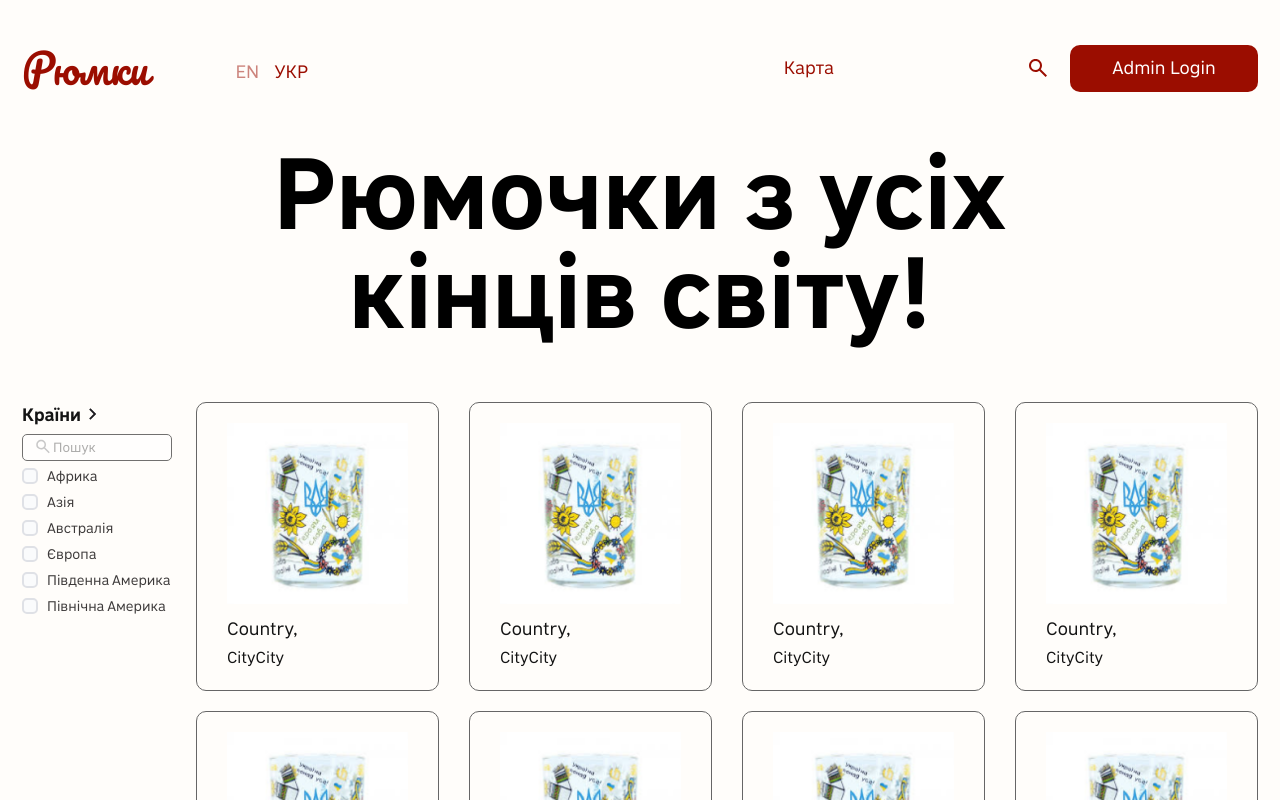
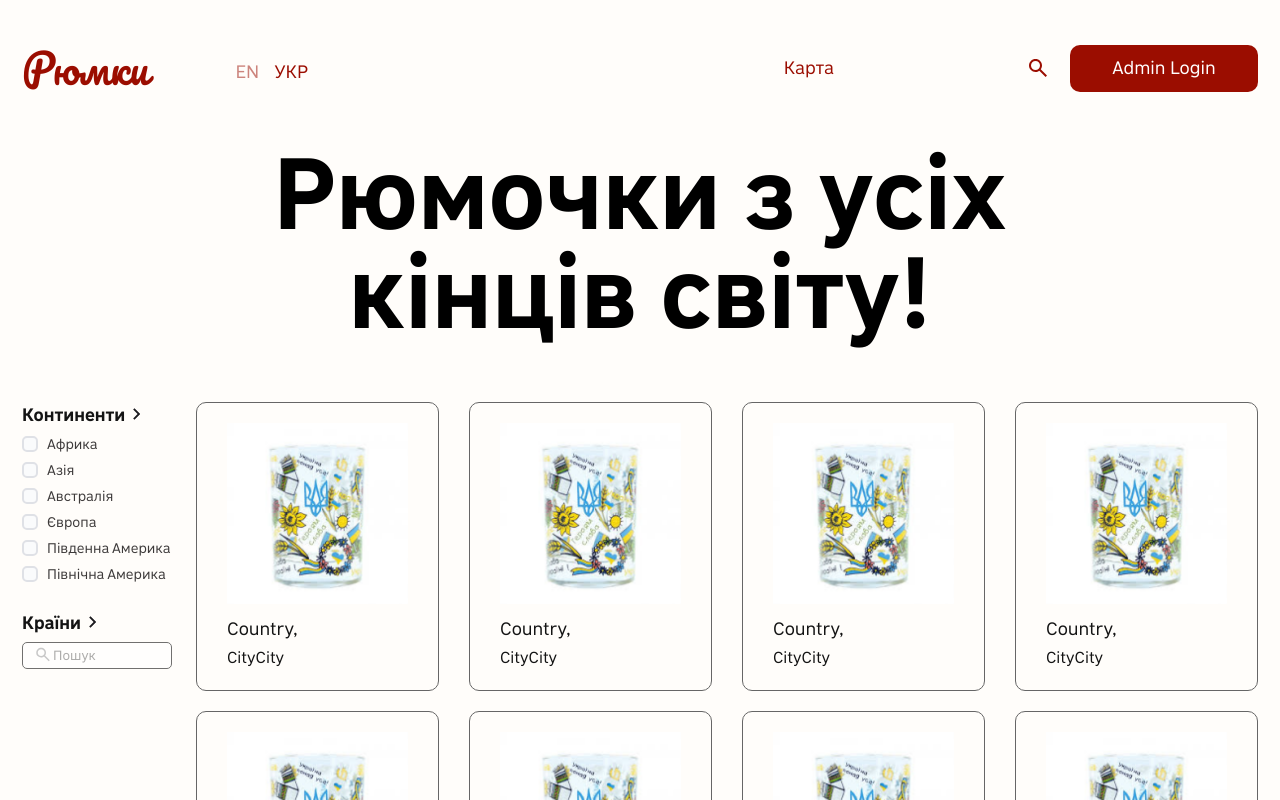
Before and after one commit to zachary-o/shot-glasses, a React (Vite) app: page / in a window 1280 px wide. Shown: the top 800 px of the page. Built offline with nearby package versions, Linux system fonts and the light colour scheme; no server answers.

Commit message:
create search custom component

```diff
--- a/package.json
+++ b/package.json
@@ -16,6 +16,7 @@
     "i18next-browser-languagedetector": "^8.0.0",
     "i18next-http-backend": "^2.5.2",
     "react": "^18.2.0",
+    "react-country-region-selector": "^3.6.1",
     "react-dom": "^18.2.0",
     "react-i18next": "^14.1.2",
     "react-redux": "^9.1.2",
--- a/src/components/Filter/Filter.module.scss
+++ b/src/components/Filter/Filter.module.scss
@@ -1,10 +1,16 @@
 @import "../../scss/variables";
+
+.filter-container {
+  display: flex;
+  flex-direction: column;
+  align-items: flex-start;
 
   .filter {
     display: flex;
     flex-direction: column;
     align-items: flex-start;
     max-width: 194px;
+    margin-bottom: 20px;
 
     .title-container {
       display: flex;
@@ -109,3 +115,4 @@
       }
     }
   }
+}
--- a/src/components/Filter/index.tsx
+++ b/src/components/Filter/index.tsx
@@ -1,6 +1,7 @@
 import styles from "./Filter.module.scss";
 import chevron from "../../assets/images/chevron_right.svg";
 import search from "../../assets/images/search-gray.svg";
+import Search from "../Search";
 
 const CONTINENTS = [
   "Африка",
@@ -13,6 +14,26 @@ const CONTINENTS = [
 
 const Filter = () => {
   return (
+    <div className={styles["filter-container"]}>
+      <div className={styles.filter}>
+        <div className={styles["title-container"]}>
+          <h4>Континенти </h4>
+          <span>
+            <img src={chevron} alt="Arrow" />
+          </span>
+        </div>
+
+        {CONTINENTS.map((continent) => (
+          <div className={styles.continents}>
+            <label className={styles["checkbox-container"]} key={continent}>
+              <input type="checkbox" />
+              <span className={styles.checkmark}></span>
+              {continent}
+            </label>
+          </div>
+        ))}
+      </div>
+
       <div className={styles.filter}>
         <div className={styles["title-container"]}>
           <h4>Країни </h4>
@@ -22,17 +43,9 @@ const Filter = () => {
         </div>
         <div className={styles.search}>
           <img src={search} alt="" />
-        <input type="text" placeholder="Пошук" />
+          <Search placeholder="Пошук" spellCheck={false} />
         </div>
-      {CONTINENTS.map((continent) => (
-        <div className={styles.continents} key={continent}>
-          <label className={styles["checkbox-container"]}>
-            <input type="checkbox" />
-            <span className={styles.checkmark}></span>
-            {continent}
-          </label>
       </div>
-      ))}
     </div>
   );
 };
--- a/src/components/Header/index.tsx
+++ b/src/components/Header/index.tsx
@@ -1,71 +1,71 @@
-import { useEffect, useRef, useState } from "react"
-import search from "../../assets/images/search-red.svg"
-import { auth } from "../../firebase/config"
-import styles from "./Header.module.scss"
+import { useEffect, useRef, useState } from "react";
+import search from "../../assets/images/search-red.svg";
+import { auth } from "../../firebase/config";
+import styles from "./Header.module.scss";
 
 import {
   GoogleAuthProvider,
   onAuthStateChanged,
   signInWithPopup,
   signOut,
-} from "firebase/auth"
-import { useSelector } from "react-redux"
-import { useLocation, useNavigate } from "react-router-dom"
-import { toast } from "react-toastify"
-import { removeActiveUser, setActiveUser } from "../../redux/slices/authSlice"
-import { RootState, useAppDispatch } from "../../redux/store"
-import ButtonCustom from "../ButtonCustom"
-import i18next from "i18next"
-import { useTranslation } from "react-i18next"
+} from "firebase/auth";
+import { useTranslation } from "react-i18next";
+import { useSelector } from "react-redux";
+import { useNavigate } from "react-router-dom";
+import { toast } from "react-toastify";
+import { removeActiveUser, setActiveUser } from "../../redux/slices/authSlice";
+import { RootState, useAppDispatch } from "../../redux/store";
+import ButtonCustom from "../ButtonCustom";
+import Search from "../Search";
 
 const Header = () => {
-  const { t, i18n } = useTranslation()
-  const { isLoggedIn } = useSelector((state: RootState) => state.auth)
-  const navigate = useNavigate()
-  const location = useLocation()
-  const dispatch = useAppDispatch()
-  const searchRef = useRef<HTMLInputElement>(null)
-  const [isActiveSearch, setIsActiveSearch] = useState(false)
-  const [searchValue, setSearchValue] = useState("")
+  const { i18n } = useTranslation();
+  const { isLoggedIn } = useSelector((state: RootState) => state.auth);
+  const navigate = useNavigate();
+  // const location = useLocation()
+  const dispatch = useAppDispatch();
+  const searchRef = useRef<HTMLInputElement>(null);
+  const [isActiveSearch, setIsActiveSearch] = useState(false);
+  const [searchValue, setSearchValue] = useState("");
 
-  console.log(i18n.language)
+  console.log(i18n.language);
 
   //Change language
   const handleCheckFlagLanguage = (lang: string) => {
-    i18next.changeLanguage(lang)
-  }
+    i18n.changeLanguage(lang);
+  };
 
   //Monitor currently signed in user
   useEffect(() => {
     onAuthStateChanged(auth, (user) => {
       if (user) {
-        dispatch(setActiveUser(user))
+        dispatch(setActiveUser(user));
       }
-    })
-  }, [])
+    });
+  }, [dispatch]);
 
   //Login with Google
   const signInWithGoogle = () => {
-    const provider = new GoogleAuthProvider()
+    const provider = new GoogleAuthProvider();
     signInWithPopup(auth, provider)
       .then(() => {
-        toast.success("Login Successful")
+        toast.success("Login Successful");
       })
       .catch((error) => {
-        toast.error(error.message)
-      })
-  }
+        toast.error(error.message);
+      });
+  };
 
   //Logout
   const logoutUser = () => {
     signOut(auth)
       .then(() => {
-        toast.success("Logout successfully")
-        navigate("/")
-        dispatch(removeActiveUser())
+        toast.success("Logout successfully");
+        navigate("/");
+        dispatch(removeActiveUser());
       })
-      .catch((error) => toast.error(error.message))
-  }
+      .catch((error) => toast.error(error.message));
+  };
 
   //Closes Search Input when clicking outside
   useEffect(() => {
@@ -74,19 +74,19 @@ const Header = () => {
         searchRef.current &&
         !searchRef.current.contains(event.target as Node)
       ) {
-        setIsActiveSearch(false)
-        setSearchValue("")
+        setIsActiveSearch(false);
+        setSearchValue("");
       }
-    }
+    };
 
-    document.body.addEventListener("click", handleSearchClick)
+    document.body.addEventListener("click", handleSearchClick);
 
     return () => {
-      document.body.removeEventListener("click", handleSearchClick)
-    }
-  }, [isActiveSearch])
+      document.body.removeEventListener("click", handleSearchClick);
+    };
+  }, [isActiveSearch]);
 
-  console.log("isActiveSearch", isActiveSearch)
+  console.log("isActiveSearch", isActiveSearch);
 
   return (
     <div className={styles.header}>
@@ -121,7 +121,7 @@ const Header = () => {
             >
               Карта
             </p>
-            <input
+            <Search
               className={
                 isActiveSearch
                   ? styles["search-input"]
@@ -139,8 +139,8 @@ const Header = () => {
               src={search}
               alt="Search"
               onClick={(e) => {
-                e.stopPropagation()
-                setIsActiveSearch(true)
+                e.stopPropagation();
+                setIsActiveSearch(true);
               }}
             />
             {isLoggedIn ? (
@@ -167,7 +167,7 @@ const Header = () => {
         </div>
       </div>
     </div>
-  )
-}
+  );
+};
 
-export default Header
+export default Header;
--- /dev/null
+++ b/src/components/Search/index.tsx
@@ -0,0 +1,31 @@
+import React, { ChangeEvent } from "react";
+
+interface SearchProps {
+  className?: string;
+  placeholder?: string;
+  spellCheck: boolean;
+  value?: string;
+  onClick?: (event: React.MouseEvent<HTMLInputElement, MouseEvent>) => void;
+  onChange?: (event: ChangeEvent<HTMLInputElement>) => void;
+  ref?: React.RefObject<HTMLInputElement>;
+}
+
+const Search = React.forwardRef<HTMLInputElement, SearchProps>(
+
+
+  ({ className, placeholder, spellCheck, value, onClick, onChange }, ref) => {
+    return (
+      <input
+        className={className}
+        placeholder={placeholder}
+        spellCheck={spellCheck}
+        value={value}
+        onClick={onClick}
+        onChange={onChange}
+        ref={ref}
+      />
+    );
+  }
+);
+
+export default Search;
--- a/src/pages/Home/index.tsx
+++ b/src/pages/Home/index.tsx
@@ -1,10 +1,12 @@
-import Card from "../../components/Card"
-import Filter from "../../components/Filter"
-import styles from "./Home.module.scss"
-import refresh from "../../assets/images/refresh.png"
-import { t } from "i18next"
+import Card from "../../components/Card";
+import Filter from "../../components/Filter";
+import styles from "./Home.module.scss";
+import refresh from "../../assets/images/refresh.png";
+import { useTranslation } from "react-i18next";
 
 const Home = () => {
+  const { t } = useTranslation();
+
   return (
     <div className="container">
       <h1 className={styles.title}>{t("homePage.title")}</h1>
@@ -21,6 +23,6 @@ const Home = () => {
         Показати ще
       </button>
     </div>
-  )
-}
-export default Home
+  );
+};
+export default Home;
```
Also changed, not shown: 1 other file (tests, documents, lock files or other folders). Lines whose indentation alone changed are shown as unchanged.
